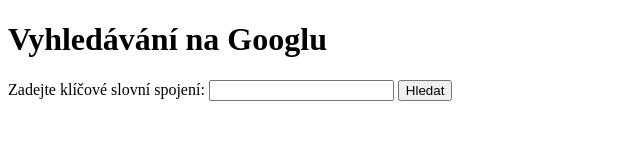
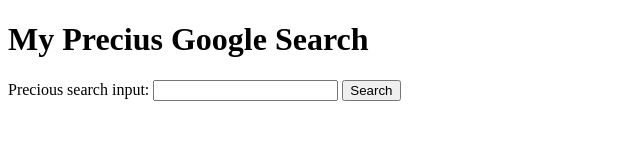
Before and after one commit to MarekOtevrel/FastApiGoogleSearch, a plain HTML site: page index.html in a window 1280 px wide. Shown: the whole page, without its empty margins (0-640 px from the left). Drawn offline with Linux system fonts and the light colour scheme.

Commit message:
Add files via upload

```diff
--- a/index.html
+++ b/index.html
@@ -3,14 +3,14 @@
 <head>
     <meta charset="UTF-8">
     <meta name="viewport" content="width=device-width, initial-scale=1.0">
-    <title>Vyhledávání na Googlu</title>
+    <title>My Precius Google Search</title>
 </head>
 <body>
-    <h1>Vyhledávání na Googlu</h1>
+    <h1>My Precius Google Search</h1>
     <form id="searchForm">
-        <label for="query">Zadejte klíčové slovní spojení:</label>
+        <label for="query">Precious search input:</label>
         <input type="text" id="query" name="query" required>
-        <button type="submit">Hledat</button>
+        <button type="submit">Search</button>
     </form>
 
     <div id="results"></div>
@@ -30,7 +30,7 @@
             .then(response => response.json())
             .then(data => {
                 const resultsDiv = document.getElementById('results');
-                resultsDiv.innerHTML = '<h2>Výsledky:</h2>';
+                resultsDiv.innerHTML = '<h2>Precious results:</h2>';
                 data.forEach(item => {
                     resultsDiv.innerHTML += `<p><a href="${item.link}">${item.title}</a></p>`;
                 });
```
